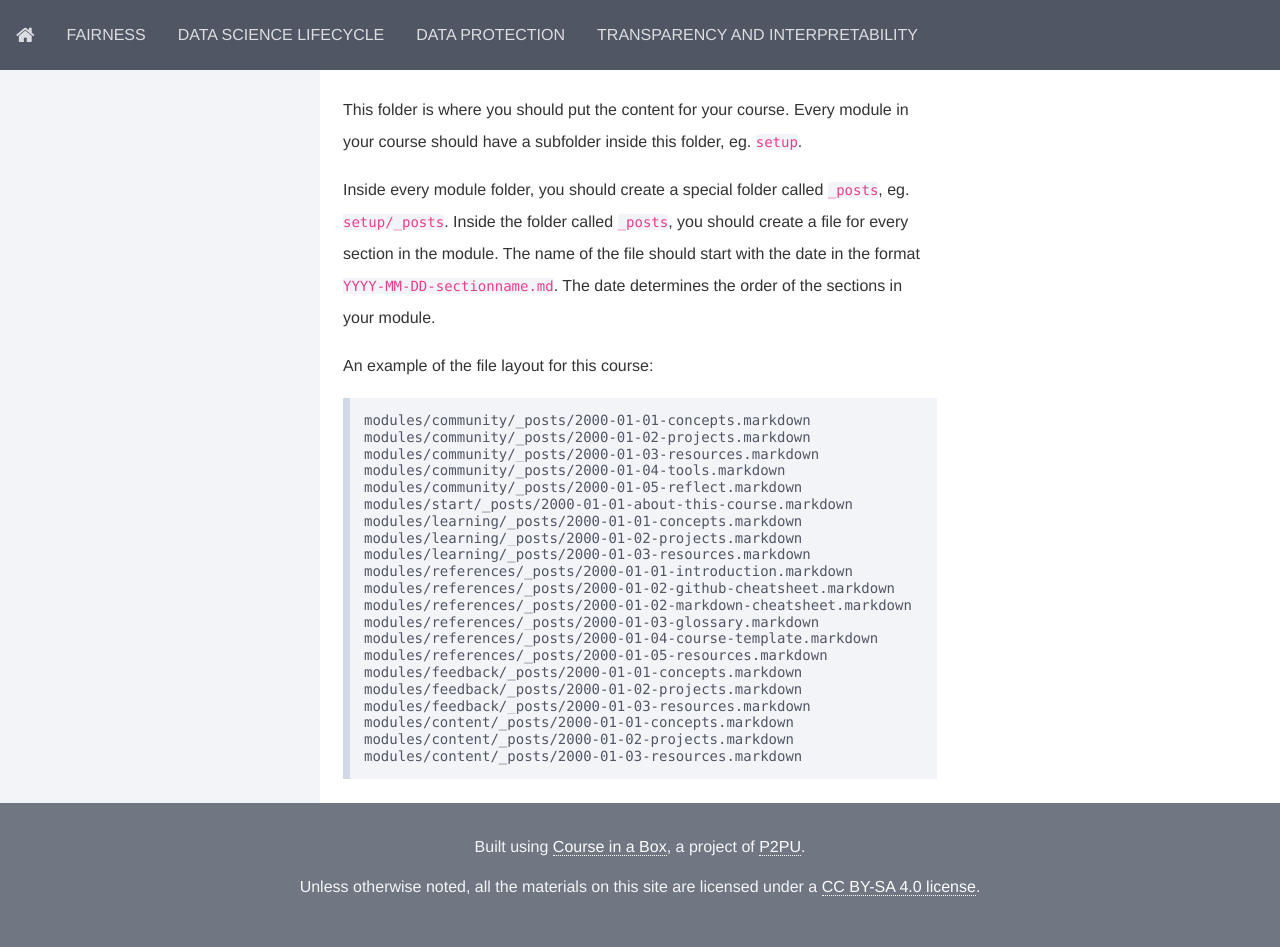
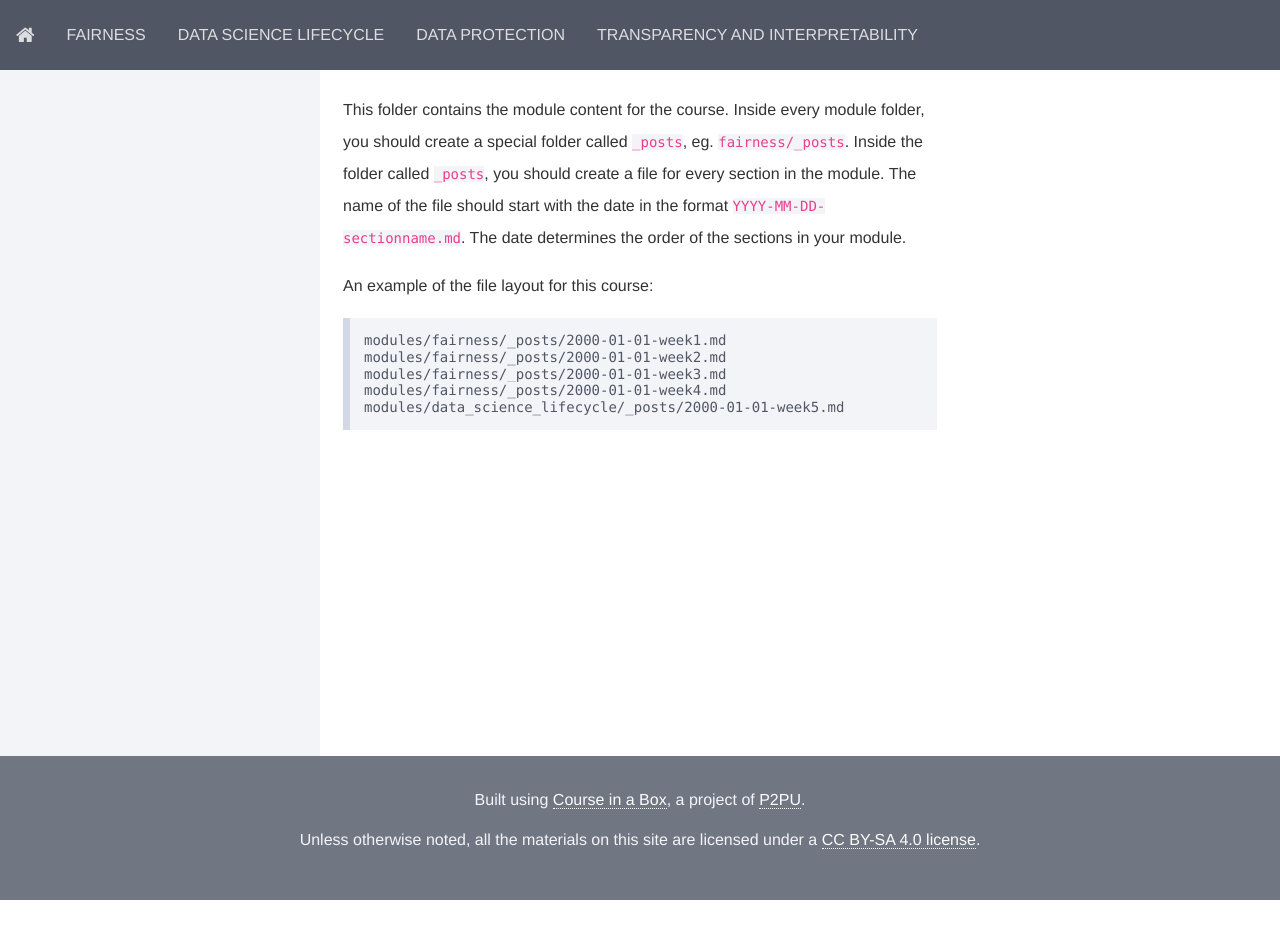
Before and after one commit to DataResponsibly/rds24, a Jekyll site: the page built from modules/README.md, in a window 1280 px wide. Built offline with Jekyll 4.4.1, drawn with Linux system fonts in a browser that asks for light colours; nearby versions of some CDN libraries; some web fonts are replaced; our own code applies the rules of GitHub Pages for plain Markdown files; after the commit the page ends 900 px from its top, so only the background shows below that.

Commit message:
Update readme, remove unused files, change favicon

````diff
--- a/_layouts/base.html
+++ b/_layouts/base.html
@@ -20,7 +20,7 @@
 
   <meta name="viewport" content="width=device-width, initial-scale=1, shrink-to-fit=no">
 
-	<link rel="shortcut icon" href="{{ site.baseurl }}/img/favicon.ico">
+	<link rel="shortcut icon" href="{{ site.baseurl }}/img/rds.png">
 
 	<link rel="stylesheet" href="{{ site.baseurl }}/css/p2pustrap-custom.css" />
 	<link rel="stylesheet" href="{{ site.baseurl }}/css/site.css" />
@@ -30,7 +30,7 @@
     {% endfor %}
   {% endif %}
 
-	<link rel="shortcut icon" href="{{ site.baseurl }}/img/favicon.ico">
+	<link rel="shortcut icon" href="{{ site.baseurl }}/img/rds.png">
 	<script type="text/javascript" src="{{ site.baseurl }}/js/modernizr-2.6.2.min.js"></script>
 </head>
 <body {% if page.itemtype %}itemscope itemtype="{{ page.itemtype }}"{% endif %}
--- a/modules/README.md
+++ b/modules/README.md
@@ -1,29 +1,11 @@
-This folder is where you should put the content for your course. Every module in your course should have a subfolder inside this folder, eg. `setup`.
-
-Inside every module folder, you should create a special folder called `_posts`, eg. `setup/_posts`. Inside the folder called `_posts`, you should create a file for every section in the module. The name of the file should start with the date in the format `YYYY-MM-DD-sectionname.md`. The date determines the order of the sections in your module.
+This folder contains the module content for the course. Inside every module folder, you should create a special folder called `_posts`, eg. `fairness/_posts`. Inside the folder called `_posts`, you should create a file for every section in the module. The name of the file should start with the date in the format `YYYY-MM-DD-sectionname.md`. The date determines the order of the sections in your module.
 
 An example of the file layout for this course:
 
 ```
-modules/community/_posts/2000-01-01-concepts.markdown
-modules/community/_posts/2000-01-02-projects.markdown
-modules/community/_posts/2000-01-03-resources.markdown
-modules/community/_posts/2000-01-04-tools.markdown
-modules/community/_posts/2000-01-05-reflect.markdown
-modules/start/_posts/2000-01-01-about-this-course.markdown
-modules/learning/_posts/2000-01-01-concepts.markdown
-modules/learning/_posts/2000-01-02-projects.markdown
-modules/learning/_posts/2000-01-03-resources.markdown
-modules/references/_posts/2000-01-01-introduction.markdown
-modules/references/_posts/2000-01-02-github-cheatsheet.markdown
-modules/references/_posts/2000-01-02-markdown-cheatsheet.markdown
-modules/references/_posts/2000-01-03-glossary.markdown
-modules/references/_posts/2000-01-04-course-template.markdown
-modules/references/_posts/2000-01-05-resources.markdown
-modules/feedback/_posts/2000-01-01-concepts.markdown
-modules/feedback/_posts/2000-01-02-projects.markdown
-modules/feedback/_posts/2000-01-03-resources.markdown
-modules/content/_posts/2000-01-01-concepts.markdown
-modules/content/_posts/2000-01-02-projects.markdown
-modules/content/_posts/2000-01-03-resources.markdown
+modules/fairness/_posts/2000-01-01-week1.md
+modules/fairness/_posts/2000-01-01-week2.md
+modules/fairness/_posts/2000-01-01-week3.md
+modules/fairness/_posts/2000-01-01-week4.md
+modules/data_science_lifecycle/_posts/2000-01-01-week5.md
 ```
````
Also changed, not shown: single-page.md (deleted, +0 -9 lines), README.md.
